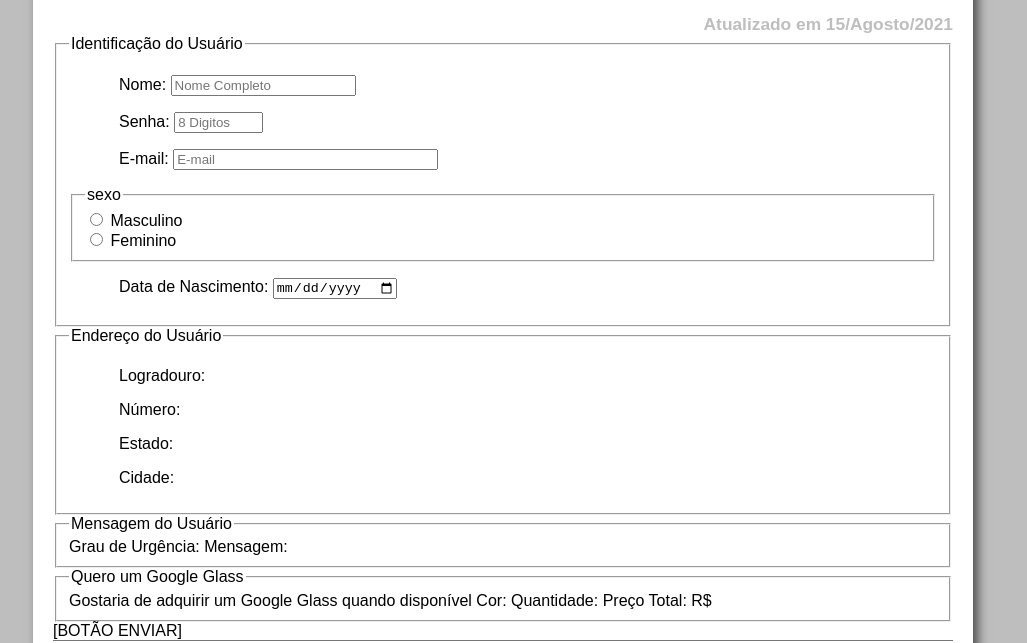
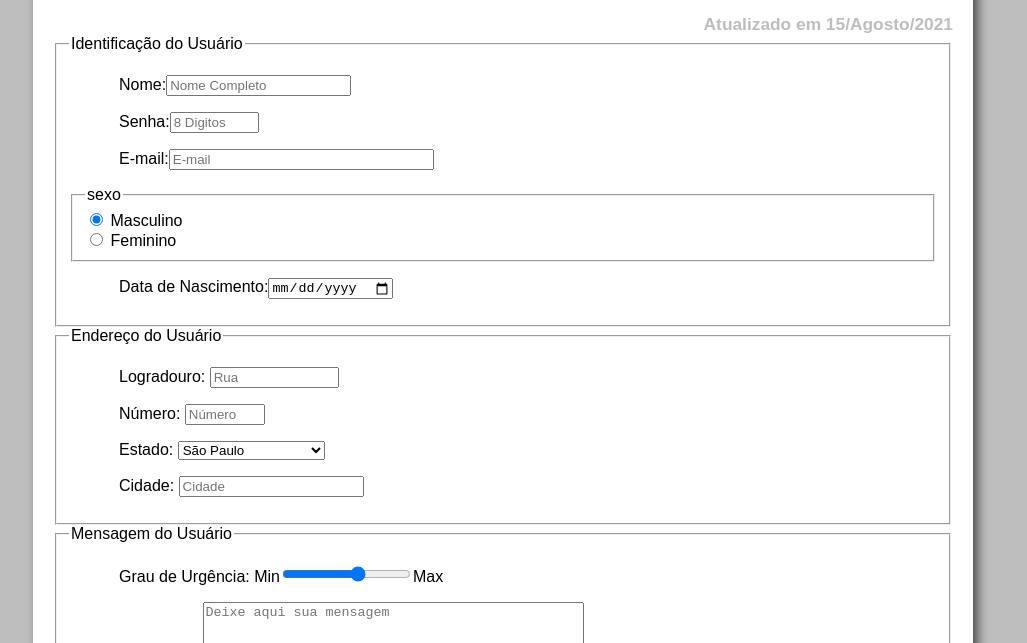
Before and after one commit to biels166/Site-Google-Glass, a plain HTML site: page __SITE/fale-conosco.html in a window 1280 px wide. Shown: the part 309-952 px from the top of the page, without its empty margins (137-1164 px from the left). Drawn offline with Linux system fonts and the light colour scheme.

Commit message:
Update fale-conosco.html

```diff
--- a/__SITE/fale-conosco.html
+++ b/__SITE/fale-conosco.html
@@ -6,9 +6,17 @@
     <meta name="viewport" content="width=device-width, initial-scale=1.0">
     <title>Google Glass</title>
     <link rel="stylesheet" href="_css/estilo.css">
+    <link rel="stylesheet" href="_css/form.css">
+
+    <script src="_javascript/funcoes.js"></script>
+    <script>
+        function calc_total() {
+            var qtd = parseInt(document.getElementById('cqtd').value);
+            tot = qtd*1500;
+            document.getElementById('ctot').value = tot;
+        }
+    </script>
 </head>
-
-<script src="_javascript/funcoes.js"></script>
 
 <body>
  <div id="interface">
@@ -46,45 +54,70 @@
             </article>
         </section>
 
-        <form action="">
+        <form method="POST" id="fcontato" action="mailto:contato@cursoemvideo.com" oninput="calc_total();">
             <fieldset id="usuario"><legend>Identificação do Usuário</legend>
-               <p>Nome: <input type="text" name="tnome" id="cnome" size="20" maxlength="30" placeholder="Nome Completo"></p>
+               <p><label for="cnome">Nome:</label><input type="text" name="tnome" id="cnome" size="20" maxlength="30" placeholder="Nome Completo"></p>
 
-               <p>Senha: <input type="password" name="tsenha" id="csenha" size="8" maxlength="8" placeholder="8 Digitos"></p>
+               <p><label for="csenha">Senha:</label><input type="password" name="tsenha" id="csenha" size="8" maxlength="8" placeholder="8 Digitos"></p>
 
-               <p>E-mail: <input type="email" name="tmail" id="Cmail" size="30" maxlength="40" placeholder="E-mail"></p>
+               <p><label for="cmail">E-mail:</label><input type="email" name="tmail" id="cmail" size="30" maxlength="40" placeholder="E-mail"></p>
 
                 <fieldset id="sexo">
                     <legend>sexo</legend>
-                    <input type="radio" name="tsexo" id="cmasc"> <label for="cmasc">Masculino</label> <br>
+                    <input type="radio" name="tsexo" id="cmasc" checked> <label for="cmasc">Masculino</label> <br>
                     <input type="radio" name="tsexo" id=cfem> <label for="cfem">Feminino</label>
                  </fieldset>
 
-                <p>Data de Nascimento: <input type="date" name="tdata" id="cdata"></p>
+                <p><label for="cdata">Data de Nascimento:</label><input type="date" name="tdata" id="cdata"></p>
             </fieldset>
 
             <fieldset id="endereco"><legend>Endereço do Usuário</legend>
-                <p>Logradouro:</p>
-                <p>Número:</p>
-                <p>Estado:</p>
-                <p>Cidade:</p>
+                <p><label for="crua">Logradouro: </label><input type="text" name="trua" id="crua" size="13" maxlength="80" placeholder="Rua"></p>
+
+                <p><label for="cnum">Número: </label><input type="number" name="tnum" id="cnum" min="1" max="99999" placeholder="Número"></p>
+
+                <p><label for="cest">Estado: </label>
+                    <select name="test" id="cest">
+                        <optgroup label="Região Sudeste">
+                            <option value="RJ">Rio de Janeiro</option>
+                            <option selected value="SP">São Paulo</option>
+                            <option value="MG">Minas Gerais</option>
+                        </optgroup>
+
+                        <optgroup label="Região Sul">
+                            <option value="PR">Paraná</option>
+                            <option value="SC">Santa Catarina</option>
+                            <option value="RS">Rio Grande do Sul</option>
+                        </optgroup>
+                    </select>
+                </p>
+
+                <p><label for="ccid">Cidade: </label><input type="text" name="tcid" id="ccid" maxlength="40" size="20" placeholder="Cidade" list="cidades"></p>
+                <datalist id="cidades">
+                    <option value="Rio de Janeiro"></option>
+                    <option value="Nova Iguaçu"></option>
+                    <option value="Niterói"></option>
+                    <option value="Belford Roxo"></option>
+                </datalist>
             </fieldset>
 
             <fieldset id="mensagem"><legend>Mensagem do Usuário</legend>
-            Grau de Urgência:
-            Mensagem:
+                <p><label for="curg"> Grau de Urgência:</label> Min<input type="range" name="turg" id="curg" min="0" max="10" step="2">Max</p>
+
+                <p><label for="cmsg">Mensagem:</label><textarea name="tmsg" id="cmsg" cols="45" rows="5" placeholder="Deixe aqui sua mensagem"></textarea></p>
             </fieldset>
 
             <fieldset id="pedido"><legend>Quero um Google Glass</legend>
+                <p><input type="checkbox" name="tped" id="cped" checked><label for="cped">Gostaria de adquirir um Google Glass quando disponível</label></p>
 
-    Gostaria de adquirir um Google Glass quando disponível
-    Cor:
-    Quantidade:
-    Preço Total: R$
+                <p><label for="ccor">Cor:</label><input type="color" name="tcor" id="ccor" value="#0000FF"></p>
+
+                <p><label for="cqtd">Quantidade:</label><input type="number" name="tqtd" id="cqtd" min="1" max="5"></p>
+
+                <p><label for="ctot">Preço Total: R$</label><input type="text" name="ttot" id="ctot" readonly></p>
             </fieldset>
 
-
-[BOTÃO ENVIAR]
+            <input type="image" name="tenviar" src="_imagens/botao-enviar.png">
             </form>
 
         <footer id="rodape">
```
